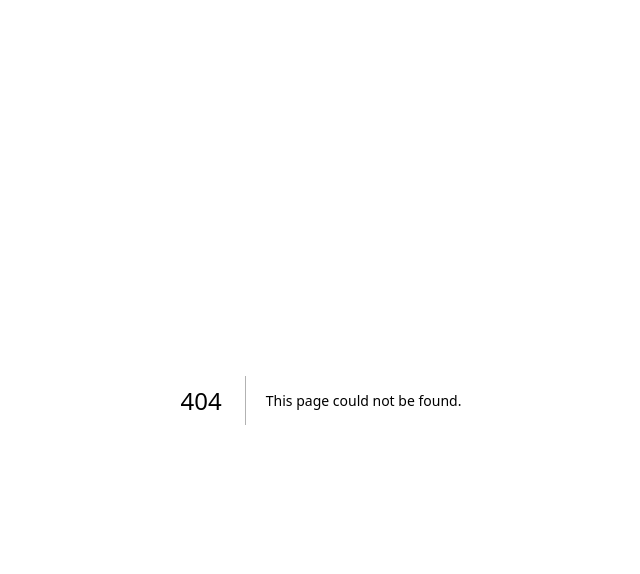
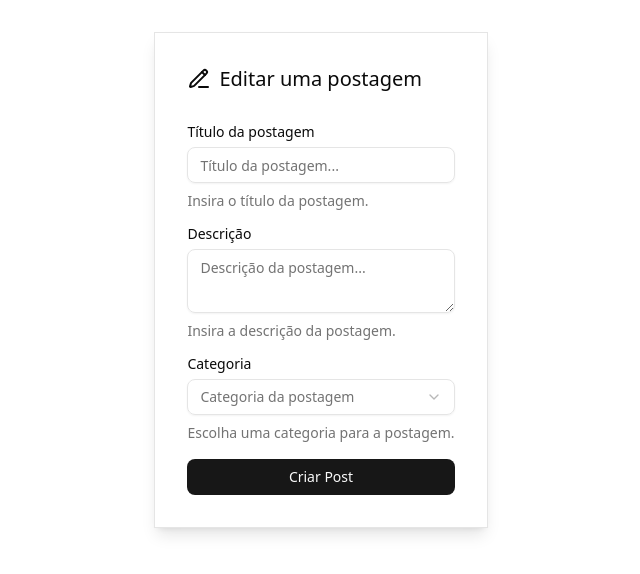
Before and after one commit to WillianM19/interfaces-ricas-shadcn, a Next.js app: page /posts/1/update in a window 1280 px wide. Before the commit this address had no page. Shown: the top 574 px of the page, without its empty margins (319-959 px from the left). Built offline with nearby package versions, Linux system fonts and the light colour scheme.

Commit message:
feat: update posts

```diff
--- /dev/null
+++ b/src/app/posts/[id]/update/page.tsx
@@ -0,0 +1,49 @@
+"use client";
+
+import TaskForm from "../../../../components/TaskForm/page";
+import type {PostFormData} from "../../../../components/TaskForm/page";
+import { PencilLine } from "lucide-react";
+import { useEffect, useState } from "react";
+import { useParams } from "next/navigation";
+
+
+export default function Update() {
+    const { id } = useParams();
+    const postId = Number(id);
+    const [ defaultValues, setDefaultValues ] = useState<PostFormData>();
+
+    useEffect(() => {
+        const existingPost = JSON.parse(localStorage.getItem("posts") || "[]");
+        const post = existingPost.find((p: any) => p.id === postId);
+        if (post){
+            setDefaultValues({
+                titulo: post.titulo,
+                descricao: post.descricao,
+                categoria: post.categoria,
+            });
+        }
+    }, [postId]);
+
+    function onSubmit(data: PostFormData) {
+        const existingPosts = JSON.parse(localStorage.getItem("posts") || "[]");
+        const updatePosts = existingPosts.map((p: any) => {
+            if(p.id === postId){
+                return { ...p, ...data };
+            }
+            return p;
+        });
+        localStorage.setItem("posts", JSON.stringify(updatePosts));
+    }
+
+  return (
+    <div className="p-8 flex justify-center items-center">
+      <main className={`p-8 border-1 shadow-lg flex flex-col gap-[32px] row-start-2 items-center sm:items-start`}>
+        <div className="flex gap-2 items-center">
+          <PencilLine/>
+          <h1 className="text-xl font-medium">Editar uma postagem</h1>
+        </div>
+        <TaskForm defaultValues={defaultValues} onSubmit={onSubmit}></TaskForm>
+      </main>
+    </div>
+  );
+}
--- a/src/app/posts/new/page.tsx
+++ b/src/app/posts/new/page.tsx
@@ -1,20 +1,28 @@
+"use client";
+
 import TaskForm from "../../../components/TaskForm/page";
+import type { PostFormData } from "../../../components/TaskForm/page";
 import { Plus } from "lucide-react";
 
 export default function New() {
+
+  function onSubmit(data: PostFormData) {
+    const existingPosts = JSON.parse(localStorage.getItem("posts") || "[]");
+    const newId = existingPosts.length + 1;
+    const newPost = { id: newId, ...data };
+    localStorage.setItem("posts", JSON.stringify([...existingPosts, newPost]));
+  }
+
   return (
     <div className="p-8 flex justify-center items-center">
       <main
-        className={`
-          p-8 border-1 shadow-lg
-          flex flex-col gap-[32px] row-start-2 items-center sm:items-start
-        `}
+        className={`p-8 border-1 shadow-lg flex flex-col gap-[32px] row-start-2 items-center sm:items-start`}
       >
         <div className="flex gap-2 items-center">
           <Plus/>
           <h1 className="text-xl font-medium">Criar uma postagem</h1>
         </div>
-        <TaskForm></TaskForm>
+        <TaskForm onSubmit={onSubmit}></TaskForm>
       </main>
     </div>
   );
--- a/src/components/TaskForm/page.tsx
+++ b/src/components/TaskForm/page.tsx
@@ -5,36 +5,37 @@ import { Input } from "../ui/input";
 import { Button } from "../ui/button";
 import { Textarea } from "../ui/textarea";
 import { Select, SelectContent, SelectItem, SelectTrigger, SelectValue } from "../ui/select";
+import { useEffect } from "react";
 import { useForm } from "react-hook-form";
 
-type FormData = {
+export type PostFormData = {
   titulo: string;
   descricao: string;
   categoria: string;
 }
 
-export default function TaskForm() {
+type TaskFormProps = {
+  defaultValues?: PostFormData;
+  onSubmit: (data: PostFormData) => void;
+}
 
-  const form = useForm<FormData>({
+export default function TaskForm({ defaultValues, onSubmit }: TaskFormProps) {
+
+  const form = useForm<PostFormData>({
     defaultValues: {
-      titulo: "",
-      descricao: "",
-      categoria: "",
+      titulo: defaultValues?.titulo || "",
+      descricao: defaultValues?.descricao ||"",
+      categoria: defaultValues?.categoria || "",
     },
   });
 
-  function onSubmit(data: FormData) {
-    const existingPosts = JSON.parse(localStorage.getItem("posts") || "[]");
-    const newId = existingPosts.length + 1;
-    const newPost = {
-      id: newId,
-      titulo: data.titulo,
-      descricao: data.descricao,
-      categoria: data.categoria,
-    };
-    const updatePosts = [...existingPosts, newPost];
-    localStorage.setItem("posts", JSON.stringify(updatePosts));
-  }
+  useEffect(() => {
+    form.reset({
+      titulo: defaultValues?.titulo || "",
+      descricao: defaultValues?.descricao || "",
+      categoria: defaultValues?.categoria || "",
+    })
+  }, [defaultValues, form]);
 
   return (
     <Form {...form}>
```
Also changed, not shown: src/app/posts/[id]/page.tsx (added).
